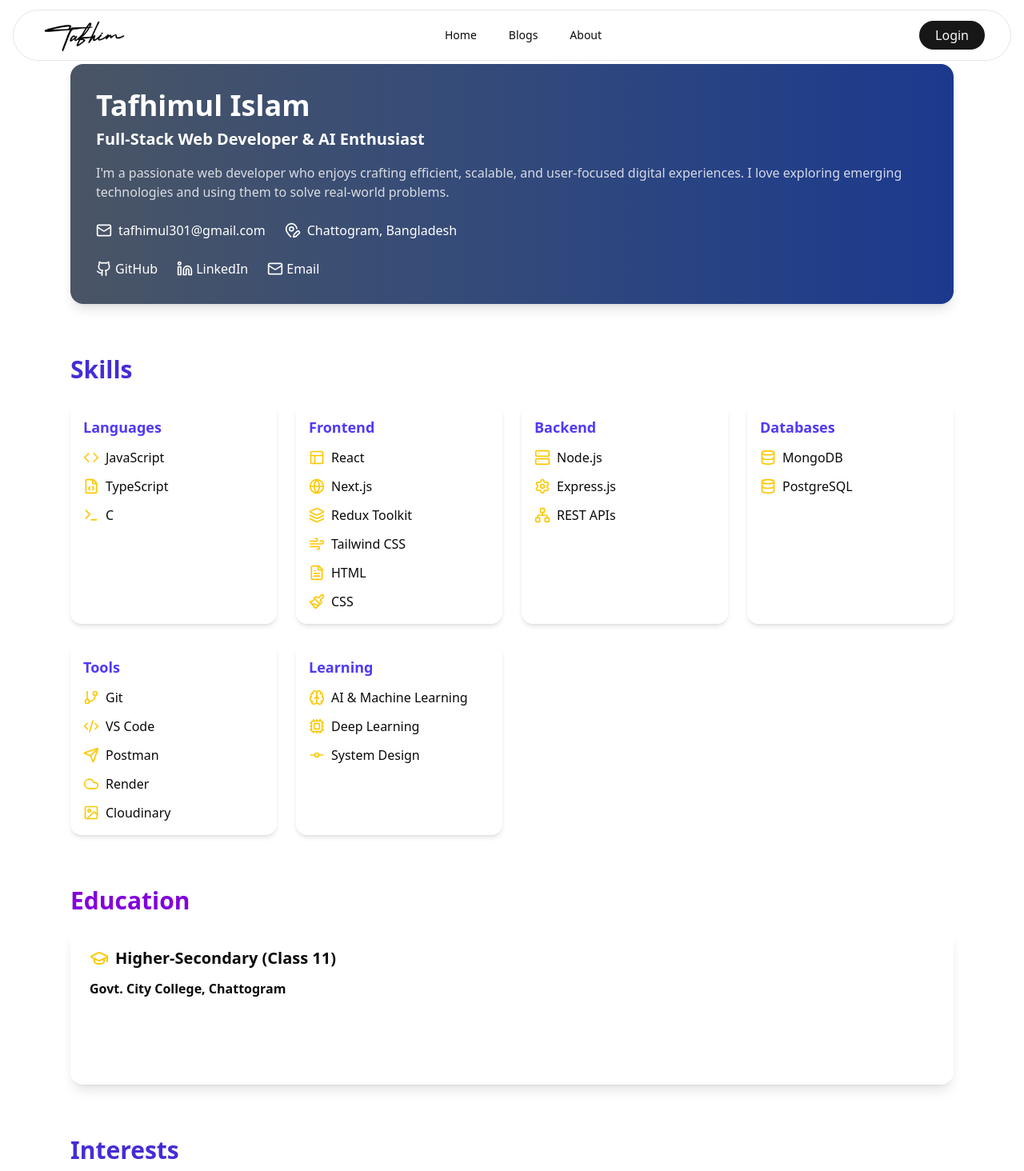
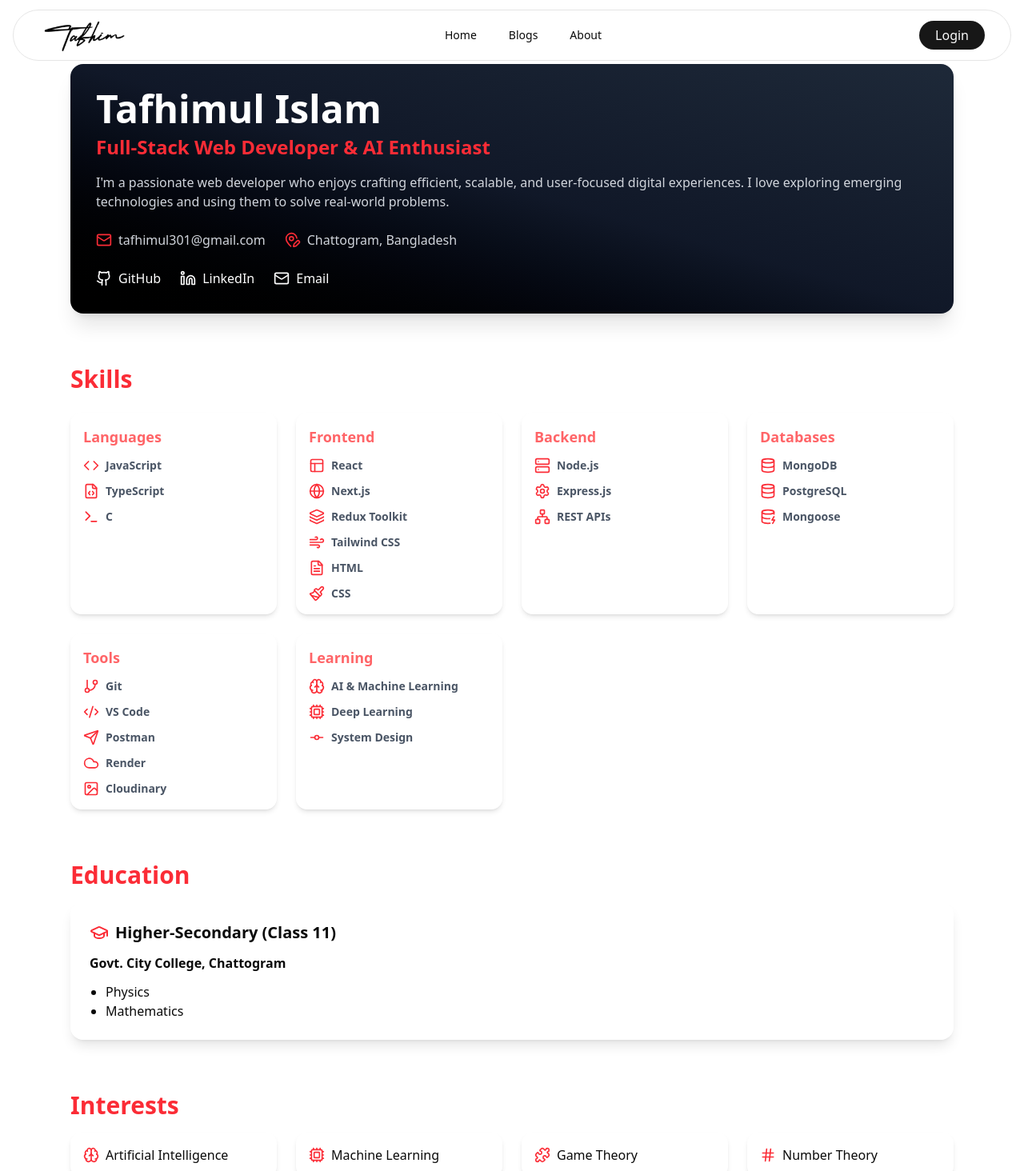
Before and after one commit to Tafhim301/Portfolio-Frontend, a Next.js app: page /about in a window 1280 px wide. Shown: the top 1464 px of the page at 80% size. Built offline with nearby package versions, Linux system fonts and the light colour scheme; no server answers.

Commit message:
Updated aboutPage

```diff
--- a/src/app/(public)/about/page.tsx
+++ b/src/app/(public)/about/page.tsx
@@ -1,38 +1,39 @@
-
 "use client";
 
 import { aboutData } from "@/data/aboutData";
 import { motion } from "framer-motion";
 import { LocationEdit, Mail } from "lucide-react";
 
-
 export default function AboutPage() {
   const { personalInformation, skills, education, interests } = aboutData;
 
   return (
-    <div className="max-w-6xl md:pt-20 mx-auto p-6 space-y-16">
+    <div className="max-w-6xl mx-auto md:pt-20 p-6 space-y-16">
 
+      {/* Personal Info */}
       <motion.section
         initial={{ opacity: 0, y: 20 }}
         animate={{ opacity: 1, y: 0 }}
         transition={{ duration: 0.5 }}
-        className="bg-gradient-to-r from-gray-600 to-blue-900 text-white rounded-2xl p-8 shadow-lg"
+        className="bg-gradient-to-tr from-black via-gray-900 to-gray-800 text-white rounded-2xl p-8 shadow-xl backdrop-blur-md"
       >
-        <h1 className="text-4xl font-bold mb-2">{personalInformation.name}</h1>
-        <h2 className="text-xl font-semibold mb-4">{personalInformation.title}</h2>
-        <p className="text-white/80 mb-6">{personalInformation.about}</p>
+        <h1 className="text-4xl md:text-5xl font-extrabold mb-2">{personalInformation.name}</h1>
+        <h2 className="text-xl md:text-2xl font-semibold mb-4 text-red-500">{personalInformation.title}</h2>
+        <p className="text-gray-300 mb-6">{personalInformation.about}</p>
 
-        <div className="flex flex-wrap gap-6">
+        {/* Contact Info */}
+        <div className="flex flex-wrap gap-6 text-gray-300">
           <div className="flex items-center gap-2">
-            <Mail className="h-5 w-5" />
+            <Mail className="h-5 w-5 text-red-500" />
             <span>{personalInformation.email}</span>
           </div>
           <div className="flex items-center gap-2">
-            <LocationEdit className="h-5 w-5" />
+            <LocationEdit className="h-5 w-5 text-red-500" />
             <span>{personalInformation.location}</span>
           </div>
         </div>
 
+        {/* Socials */}
         <div className="flex gap-6 mt-6 flex-wrap">
           {personalInformation.socials.map((social) => {
             const Icon = social.icon;
@@ -42,8 +43,8 @@ export default function AboutPage() {
                 href={social.url}
                 target="_blank"
                 rel="noopener noreferrer"
-                whileHover={{ scale: 1.2 }}
-                className="flex items-center gap-1  hover:text-yellow-400 transition"
+                whileHover={{ scale: 1.1, color: "#f87171" }} // subtle hover effect
+                className="flex items-center gap-2 transition"
               >
                 <Icon className="h-5 w-5" />
                 <span>{social.platform}</span>
@@ -53,27 +54,28 @@ export default function AboutPage() {
         </div>
       </motion.section>
 
+      {/* Skills */}
       <motion.section
         initial={{ opacity: 0, x: -20 }}
         animate={{ opacity: 1, x: 0 }}
         transition={{ duration: 0.5, delay: 0.2 }}
         className="space-y-6"
       >
-        <h2 className="text-3xl font-bold text-indigo-700 dark:text-indigo-400">Skills</h2>
+        <h2 className="text-3xl font-bold text-red-500">Skills</h2>
         <div className="grid grid-cols-2 md:grid-cols-3 lg:grid-cols-4 gap-6">
           {Object.entries(skills).map(([category, items]) => (
             <motion.div
               key={category}
               whileHover={{ scale: 1.05 }}
-              className="bg-white/20 dark:bg-gray-900/30 backdrop-blur-md rounded-xl p-4 shadow-md flex flex-col gap-3"
+              className="bg-white/10 backdrop-blur-md rounded-xl p-4 shadow-md flex flex-col gap-3 transition"
             >
-              <h3 className="text-lg font-semibold capitalize text-indigo-600">{category}</h3>
+              <h3 className="text-lg font-semibold capitalize text-red-400">{category}</h3>
               {items.map((skill) => {
                 const Icon = skill.icon;
                 return (
-                  <div key={skill.name} className="flex items-center gap-2">
-                    <Icon className="h-5 w-5 text-yellow-400" />
-                    <span className="">{skill.name}</span>
+                  <div key={skill.name} className="flex items-center gap-2 ">
+                    <Icon className="h-5 w-5 text-red-500" />
+                    <span className="text-sm text-gray-600 font-semibold">{skill.name}</span>
                   </div>
                 );
               })}
@@ -89,14 +91,14 @@ export default function AboutPage() {
         transition={{ duration: 0.5, delay: 0.4 }}
         className="space-y-4"
       >
-        <h2 className="text-3xl font-bold text-purple-700 dark:text-purple-400">Education</h2>
-        <div className="bg-white/20 dark:bg-gray-900/30 backdrop-blur-md rounded-2xl p-6 shadow-lg flex flex-col gap-3">
+        <h2 className="text-3xl font-bold text-red-500">Education</h2>
+        <div className="bg-white/10 backdrop-blur-md rounded-2xl p-6 shadow-lg flex flex-col gap-3 transition">
           <div className="flex items-center gap-2">
-            <education.icon className="h-6 w-6 text-yellow-400" />
+            <education.icon className="h-6 w-6 text-red-500" />
             <h3 className="text-xl font-semibold">{education.level}</h3>
           </div>
-          <p className="font-semibold">{education.institution}</p>
-          <ul className="list-disc pl-5 text-white/80">
+          <p className="font-semibold ">{education.institution}</p>
+          <ul className="list-disc pl-5 ">
             {education.focus.map((item) => (
               <li key={item}>{item}</li>
             ))}
@@ -111,18 +113,18 @@ export default function AboutPage() {
         transition={{ duration: 0.5, delay: 0.6 }}
         className="space-y-4"
       >
-        <h2 className="text-3xl font-bold text-indigo-700 dark:text-indigo-400">Interests</h2>
+        <h2 className="text-3xl font-bold text-red-500">Interests</h2>
         <div className="grid grid-cols-2 md:grid-cols-3 lg:grid-cols-4 gap-6">
           {interests.map((interest) => {
             const Icon = interest.icon;
             return (
               <motion.div
                 key={interest.name}
-                whileHover={{ scale: 1.1, rotate: 2 }}
-                className="bg-white/20 dark:bg-gray-900/30 backdrop-blur-md rounded-xl p-4 flex items-center gap-2 shadow-md"
+                whileHover={{ scale: 1.05, rotate: 1 }}
+                className="bg-white/10 backdrop-blur-md rounded-xl p-4 flex items-center gap-2 shadow-md transition"
               >
-                <Icon className="h-5 w-5 text-yellow-400" />
-                <span className="">{interest.name}</span>
+                <Icon className="h-5 w-5 text-red-500" />
+                <span>{interest.name}</span>
               </motion.div>
             );
           })}
--- a/src/data/aboutData.ts
+++ b/src/data/aboutData.ts
@@ -29,7 +29,8 @@ import {
   Hash,
   Atom,
   Rocket,
-  Lightbulb
+  Lightbulb,
+  DatabaseZapIcon
 } from "lucide-react";
 
 export type IconType = React.ComponentType<React.SVGProps<SVGSVGElement>>;
@@ -129,6 +130,7 @@ export const aboutData: AboutData = {
     databases: [
       { name: "MongoDB", icon: Database },
       { name: "PostgreSQL", icon: Database },
+      {name : "Mongoose", icon : DatabaseZapIcon}
     ],
     tools: [
       { name: "Git", icon: GitBranch },
@@ -147,7 +149,7 @@ export const aboutData: AboutData = {
   education: {
     level: "Higher-Secondary (Class 11)",
     institution: "Govt. City College, Chattogram",
-    focus: ["Physics", "Mathematics", "Computer Science"],
+    focus: ["Physics", "Mathematics"],
     icon: GraduationCap,
   },
 
```
